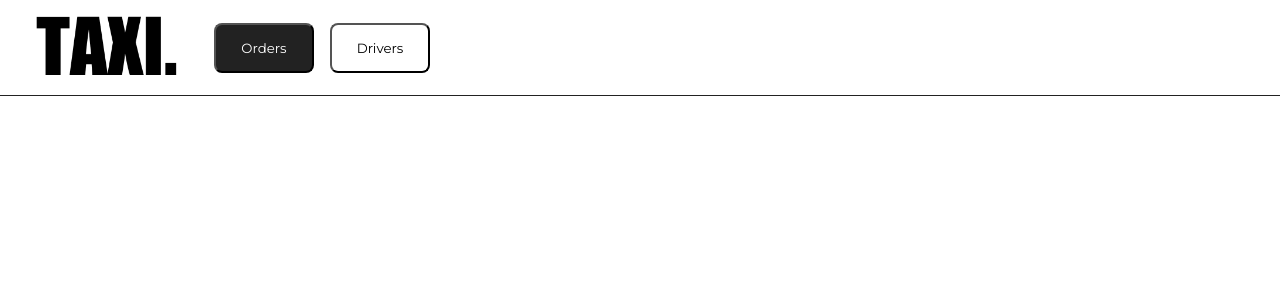
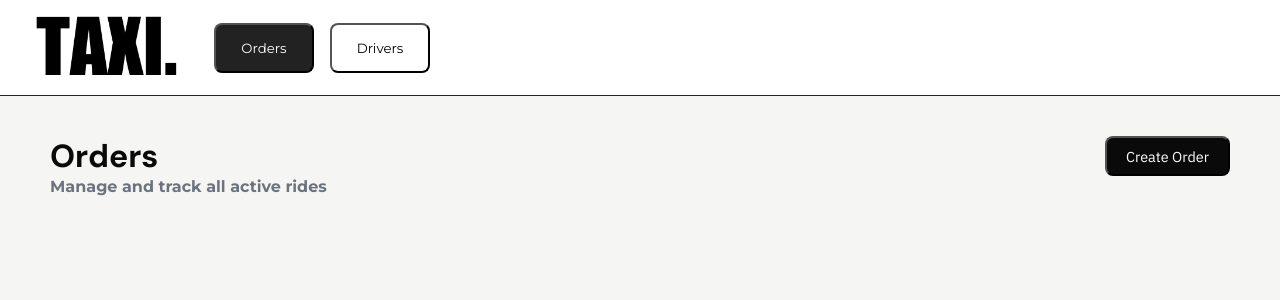
Before and after one commit to ukique/taxi-service, a React (Vite) app in the folder frontend/: page /orders in a window 1280 px wide. Shown: the top 300 px of the page. Built offline with nearby package versions, Linux system fonts and the light colour scheme.

Commit message:
frontend: add create order button

```diff
--- /dev/null
+++ b/frontend/src/components/orders/createOrder.css
@@ -0,0 +1,80 @@
+.create-driver-button button {
+    font-family: "IBM Plex Sans", sans-serif;
+    background-color: #0a0a0a;
+    color: #FFFFFF;
+    width: 125px;
+    height: 40px;
+    font-size: 0.9rem;
+    border-radius: 0.5rem;
+    margin-right: 50px;
+}
+
+.create-driver-menu {
+    position: fixed;
+    top: 50%;
+    left: 50%;
+    transform: translate(-50%, -50%);
+    z-index: 2;
+    background-color: #FFFFFF;
+    padding: 1.5rem;
+    border: 1px solid #6b7280;
+    border-radius: 0.8rem;
+    width: 500px;
+}
+
+#create-order-cancel {
+    background-color: #FFFFFF;
+    color: #0a0a0a;
+    font-family: "IBM Plex Sans", sans-serif;
+    border-radius: 0.5rem;
+    width: 150px;
+    height: 40px;
+}
+
+#create-order-cancel:hover {
+    background-color: #d8d8d8;
+    color: #0a0a0a;
+}
+
+#create-order-button {
+    background-color: #0a0a0a;
+    color: #FFFFFF;
+    font-family: "IBM Plex Sans", sans-serif;
+    border-radius: 0.5rem;
+    width: 150px;
+    height: 40px;
+}
+
+#create-order-button:hover {
+    background-color: #323232;
+    color: #FFFFFF;
+}
+
+.create-driver-menu h2 {
+    font-family: Montserrat, sans-serif;
+    margin-left: 10px;
+    margin-top: 10px;
+    color: #515151;
+}
+
+.create-order-menu-buttons {
+    display: flex;
+    align-items: center;
+    gap: 1rem;
+    margin-left: 100px;
+    margin-top: 20px;
+}
+
+.orders-input {
+    margin-left: 10px;
+    margin-top: 10px;
+}
+
+.orders-input  input{
+    font-family: "DM Sans",sans-serif;
+    width: 250px;
+    height: 35px;
+    border: 0;
+    border-bottom: 1px solid #222222;
+    outline: 0;
+}
--- /dev/null
+++ b/frontend/src/components/orders/createOrder.jsx
@@ -0,0 +1,59 @@
+import "./createOrder.css"
+import {useState} from "react";
+
+function CreateOrderButton() {
+    const [openPopup, setOpenPopup] = useState(false)
+    const [form, setForm] = useState({user_id: 0})
+    const [error, setError] = useState(null);
+    const handleChange = (e) => {
+        setForm({...form, [e.target.name]: parseInt(e.target.value, 10) || 0})
+    }
+
+    const [isLoading, setIsLoading] = useState(false)
+    const handleSubmit = async () => {
+        try {
+            setIsLoading(true)
+            setError(null)
+            const response = await fetch("http://localhost:8080/orders", {
+                method: "POST",
+                headers: {"Content-Type": "application/json"},
+                body: JSON.stringify(form)
+            })
+            const result = await response.json()
+            if (result.ok) {
+                setOpenPopup(false)
+            } else {
+                setError(result.message)
+            }
+        } catch (err) {
+            setError("Network error. Please try again.")
+        } finally {
+            setIsLoading(false)
+        }
+    }
+    return (
+        <>
+            <div className="create-driver-button">
+                <button onClick={() => setOpenPopup(true)}>Create Order</button>
+            </div>
+            {openPopup && <div className="create-driver-menu">
+                <h1>Create Order</h1>
+                <h2>Enter User ID</h2>
+                <div className="orders-input">
+                    <input type="number" name="user_id" onChange={handleChange} disabled={isLoading}
+                           placeholder="UserID"/>
+                </div>
+                {error && <p className="register-error">{error}</p>}
+                <div className="create-order-menu-buttons">
+                    <button id="create-order-cancel" onClick={() => setOpenPopup(false)}>Cancel</button>
+                    <button id="create-order-button" onClick={handleSubmit} disabled={isLoading}>
+                        {isLoading ? "Creating..." : "Create Order"}
+                    </button>
+                </div>
+            </div>
+            }
+        </>
+    )
+}
+
+export default CreateOrderButton
--- a/frontend/src/pages/ordersPage/ordersPage.css
+++ b/frontend/src/pages/ordersPage/ordersPage.css
@@ -0,0 +1,22 @@
+body{
+    background-color: #f5f5f3;
+}
+.orders{
+
+}
+.orders-main{
+    display: flex;
+    justify-content: space-between;
+    align-items: center;
+    padding-top: 135px;
+    padding-left: 50px;
+}
+.orders-main h1{
+    color: #0a0a0a;
+    font-family: "DM Sans", sans-serif;
+}
+.orders h4{
+    color: #6b7280;
+    margin-left: 50px;
+    font-family: Montserrat, sans-serif;
+}
--- a/frontend/src/pages/ordersPage/ordersPage.jsx
+++ b/frontend/src/pages/ordersPage/ordersPage.jsx
@@ -1,9 +1,18 @@
+import "./ordersPage.css"
 import Header from "../../components/header/header.jsx";
+import CreateOrderButton from "../../components/orders/createOrder.jsx";
 
 function Orders() {
     return (
         <>
-            <Header/>
+            <div className="orders">
+                <Header/>
+                <div className="orders-main">
+                    <h1>Orders</h1>
+                    <CreateOrderButton />
+                </div>
+                <h4>Manage and track all active rides</h4>
+            </div>
         </>
     )
 }
```
